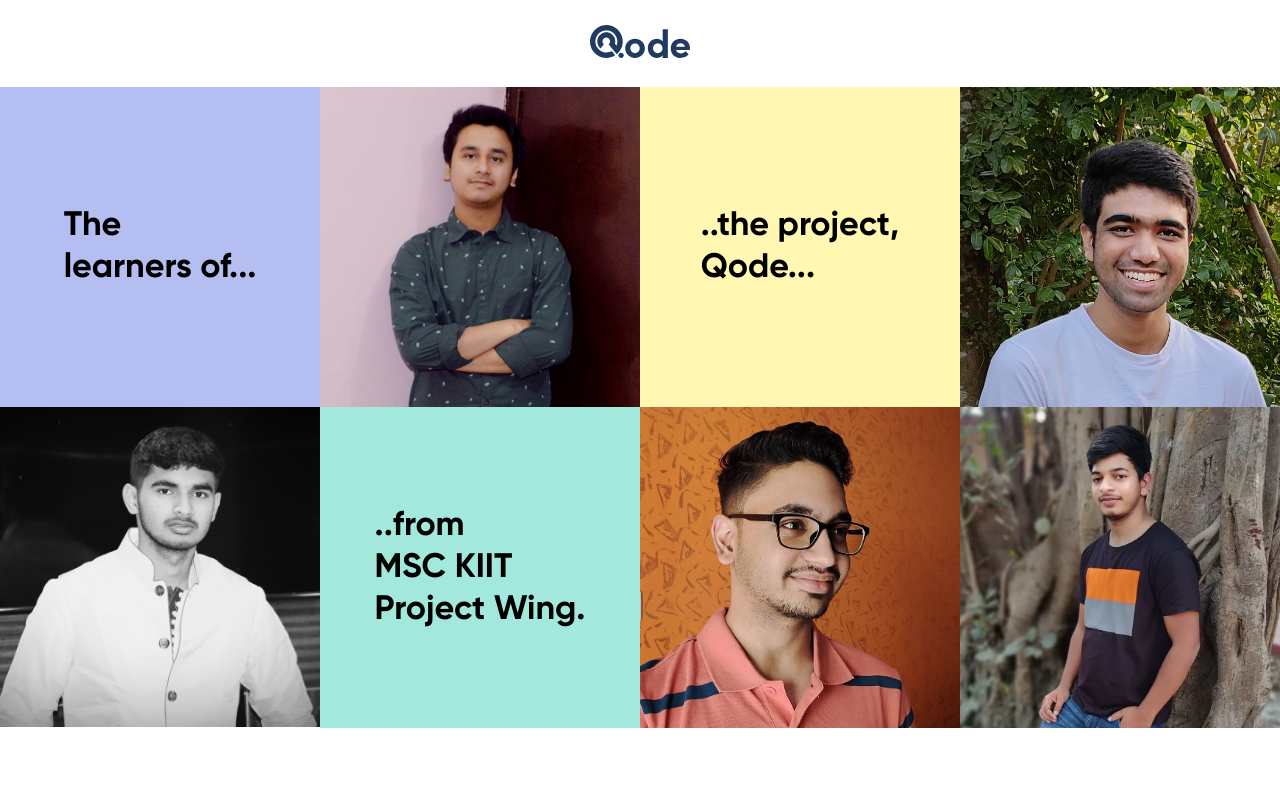
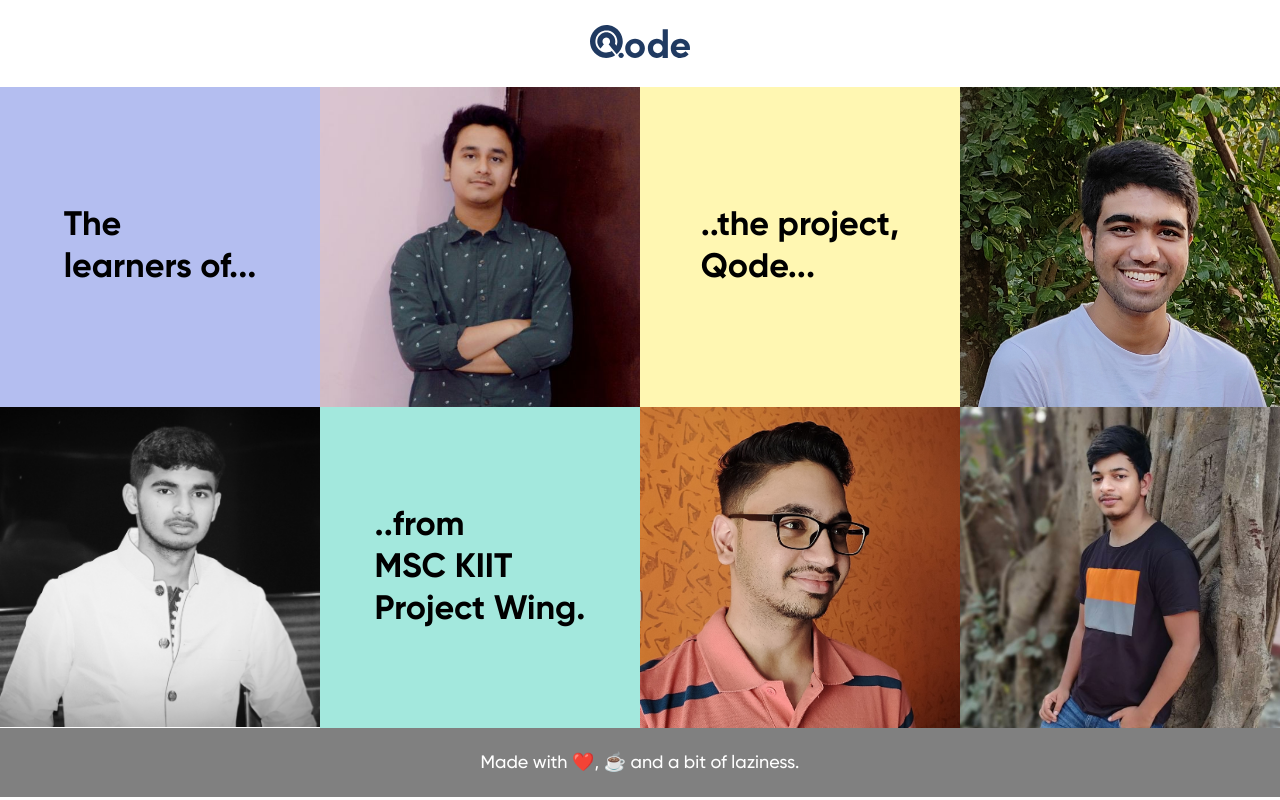
Before and after one commit to Adisri547/internWebpage, a React (Create React App) app: page / in a window 1280 px wide. Built offline with nearby package versions, Linux system fonts and the light colour scheme.

Commit message:
Added footer

```diff
--- a/src/App.css
+++ b/src/App.css
@@ -25,6 +25,17 @@
   justify-content: center;
   display: flex;
   padding: 25px;
+}
+
+.Footer {
+  background-color: grey;
+  align-items: center;
+  justify-content: center;
+  display: flex;
+  padding: 5px;
+  font-family: 'Gilroy-Medium';
+  font-size: 18px;
+  color:white;
 }
 
 .App-logo {
@@ -106,7 +117,7 @@
 }
 
 .image__title {
-  font-size: 18px;
+  font-size: 20px;
   font-weight: normal;
 }
 
--- a/src/App.js
+++ b/src/App.js
@@ -147,6 +147,11 @@
 
         </div>
 
+        <div className="Footer">
+          <p>
+          Made with ❤️, ☕ and a bit of laziness.
+          </p>
+        </div>
 
 
       </Container>
```
